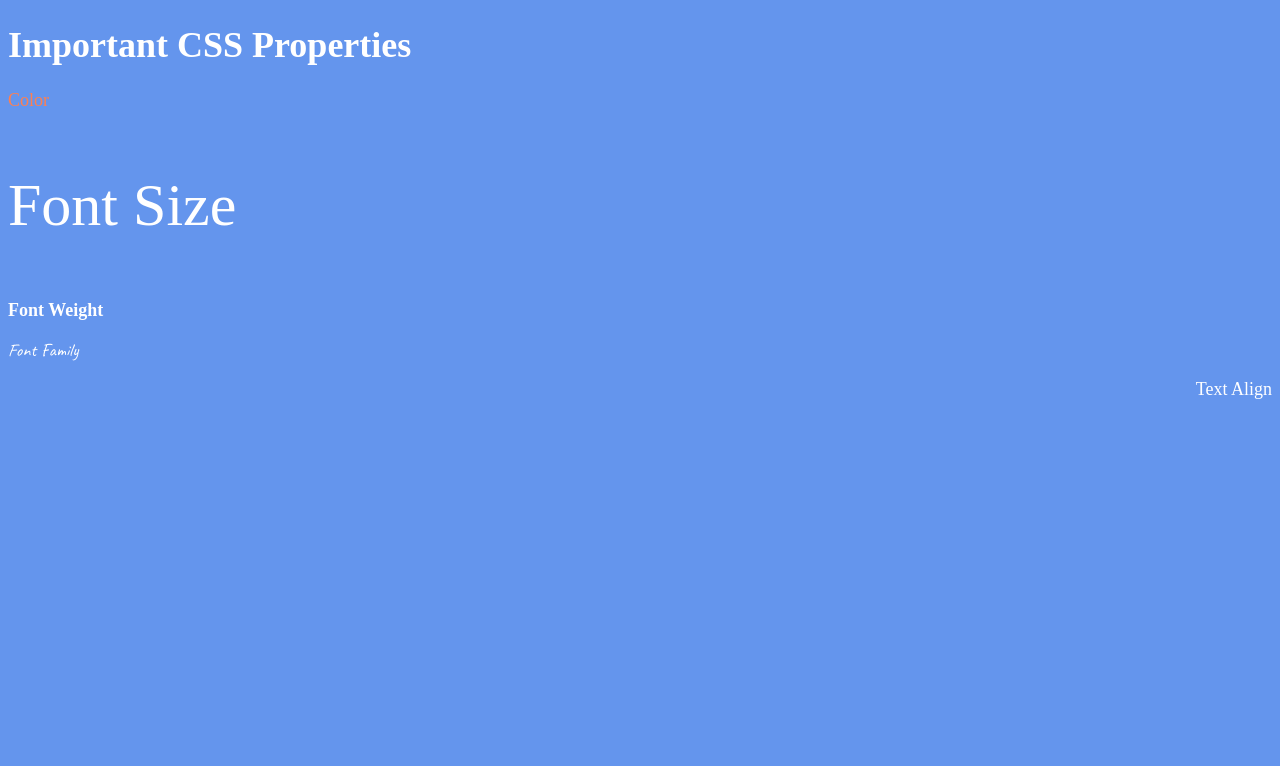
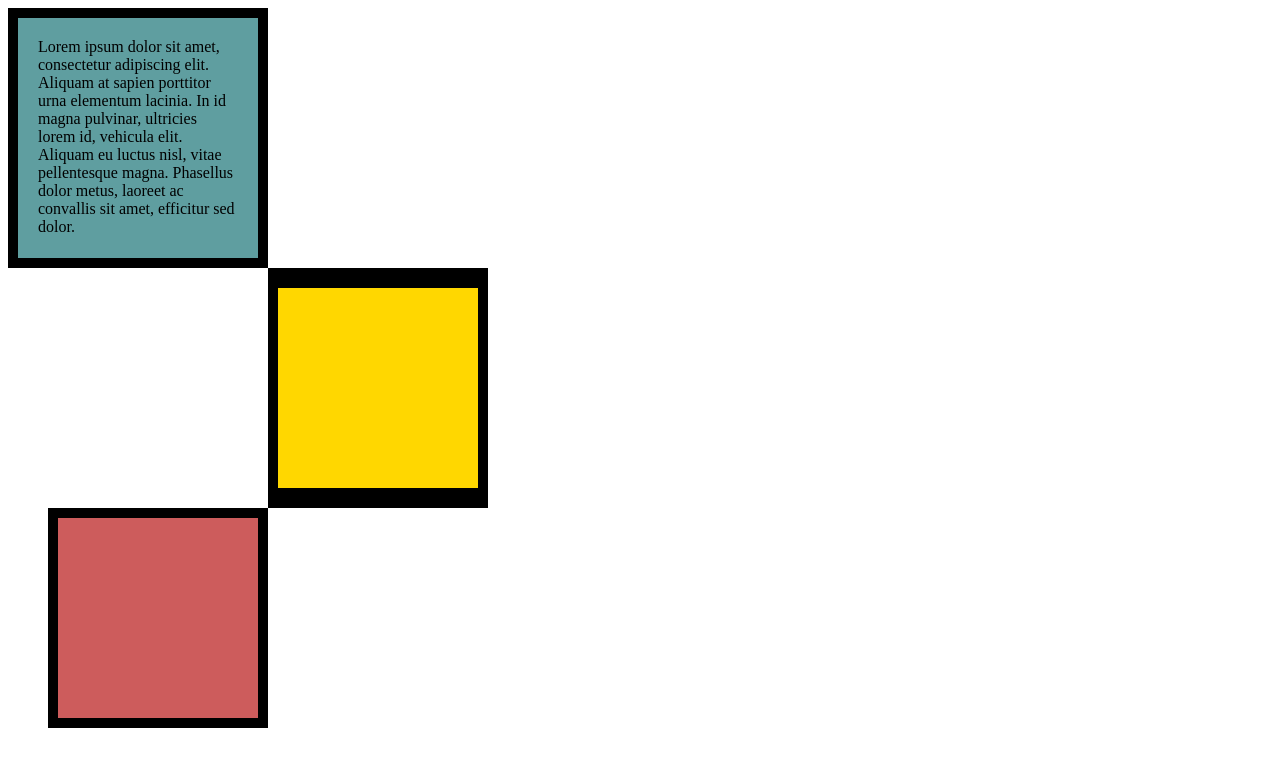
Before and after one commit to PACKYTO23/day-44-100DoC, a plain HTML site: page solution.html in a window 1280 px wide. Drawn offline with Linux system fonts and the light colour scheme.

Commit message:
Add files via upload

```diff
--- a/solution.html
+++ b/solution.html
@@ -3,57 +3,50 @@
 
 <head>
   <meta charset="UTF-8">
-  <title>CSS Properties</title>
+  <title>CSS Box Model</title>
   <style>
-    /* 6. Change the the root (html element) font size to 30px --> */
-    html {
-      font-size: 30px;
+    div {
+      height: 200px;
+      width: 200px;
     }
 
-    body {
-      background-color: cornflowerblue;
-      color: white;
-      font-size: 18px;
+    p {
+      margin: 0;
     }
 
-    /* 1. Change the color of <p>Color</p> to "coral" color. */
-    #color {
-      color: coral;
+    #first {
+      background-color: cadetblue;
+      padding: 20px;
+      border: 10px solid black;
     }
 
-    /* 2. Change the font size of <p>Font Size</p> to to 2X the size of the root (html) element. */
-    #size {
-      font-size: 2rem;
+    #second {
+      background-color: gold;
+      border: solid black;
+      border-width: 20px 10px;
+      margin-left: 260px;
     }
 
-    /* 3. Change the font weight of <p>Font Weight</p> to 900. */
-    #weight {
-      font-weight: 900;
-    }
-
-    /* 4. Change the font family of <p>Font Family</p> to the Google font Caveat with regular (400) font weight.
-      Link: https://fonts.google.com/specimen/Caveat */
-    #family {
-      font-family: 'Caveat', cursive;
-    }
-
-    /* 5. Change the <p>Text Align</p> to right align. */
-    #align {
-      text-align: right;
+    #third {
+      background-color: indianred;
+      border: 10px solid black;
+      margin-left: 40px;
     }
   </style>
-  <link rel="preconnect" href="https://fonts.googleapis.com">
-  <link rel="preconnect" href="https://fonts.gstatic.com" crossorigin>
-  <link href="https://fonts.googleapis.com/css2?family=Caveat&display=swap" rel="stylesheet">
 </head>
 
 <body>
-  <h1>Important CSS Properties</h1>
-  <p id="color">Color</p>
-  <p id="size">Font Size</p>
-  <p id="weight">Font Weight</p>
-  <p id="family">Font Family</p>
-  <p id="align">Text Align</p>
+  <div id="first">
+    <p>Lorem ipsum dolor sit amet, consectetur adipiscing elit. Aliquam at sapien porttitor urna elementum lacinia. In
+      id magna pulvinar, ultricies lorem id, vehicula elit. Aliquam eu luctus nisl, vitae pellentesque magna. Phasellus
+      dolor metus, laoreet ac convallis sit amet, efficitur sed dolor. </p>
+  </div>
+  <div id="second">
+
+  </div>
+  <div id="third">
+
+  </div>
 </body>
 
 </html>
--- /dev/null
+++ b/style.css
@@ -0,0 +1,28 @@
+html {
+    background-color: black;
+  }
+
+  img {
+    width: 100%;
+    border: 5px solid white;
+    margin-top: 25%;
+  }
+
+  h1 {
+    font-family: "Libre Baskerville", serif;
+    color: white;
+    text-align: center;
+    text-transform: uppercase;
+  }
+
+  p {
+    color: white;
+    background-color: black;
+    text-align: center;
+    margin: 0;
+  }
+
+  div {
+    width: 50%;
+    margin-left: 25%;
+  }
```
Also changed, not shown: index.html (+27 -49 lines), 1 other file.
